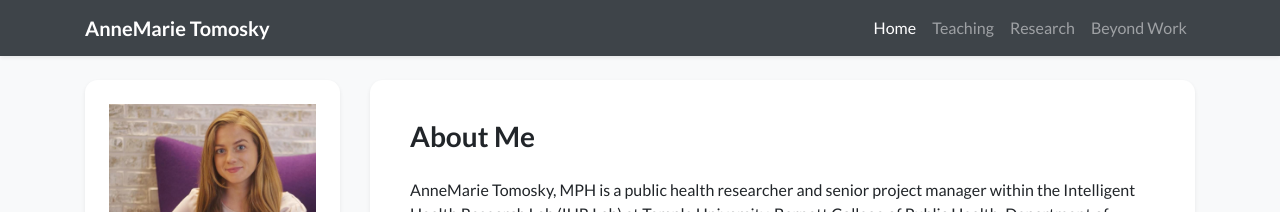
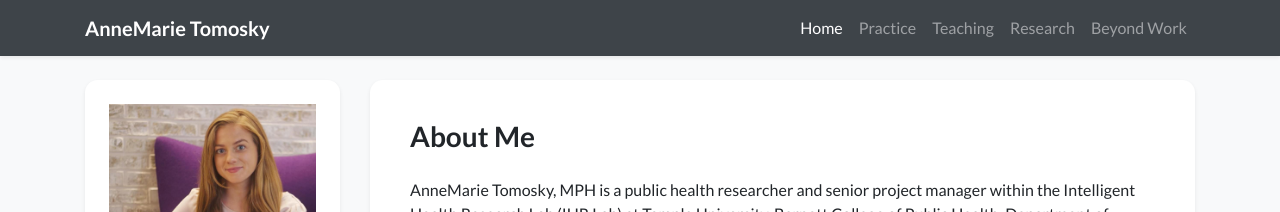
Before and after one commit to atomosky/atomosky.github.io, a Jekyll site: the page built from index.html, in a window 1280 px wide. Shown: the top 212 px of the page. Built offline with Jekyll 4.4.1, drawn with Linux system fonts in a browser that asks for light colours; nearby versions of some CDN libraries; a style sheet for code colours, icons or effects is not loaded.

Commit message:
Update navigation.yml

```diff
--- a/_data/navigation.yml
+++ b/_data/navigation.yml
@@ -3,6 +3,8 @@ pages:
 #       For example, the `navbar_title` field in `showcase.html` is "Showcase" and the `name` field here should also be "Showcase"
 - name: Home
   url: /
+- name: Practice
+  url: /practive/
 - name: Teaching
   url: /teaching/
 - name: Research
```
